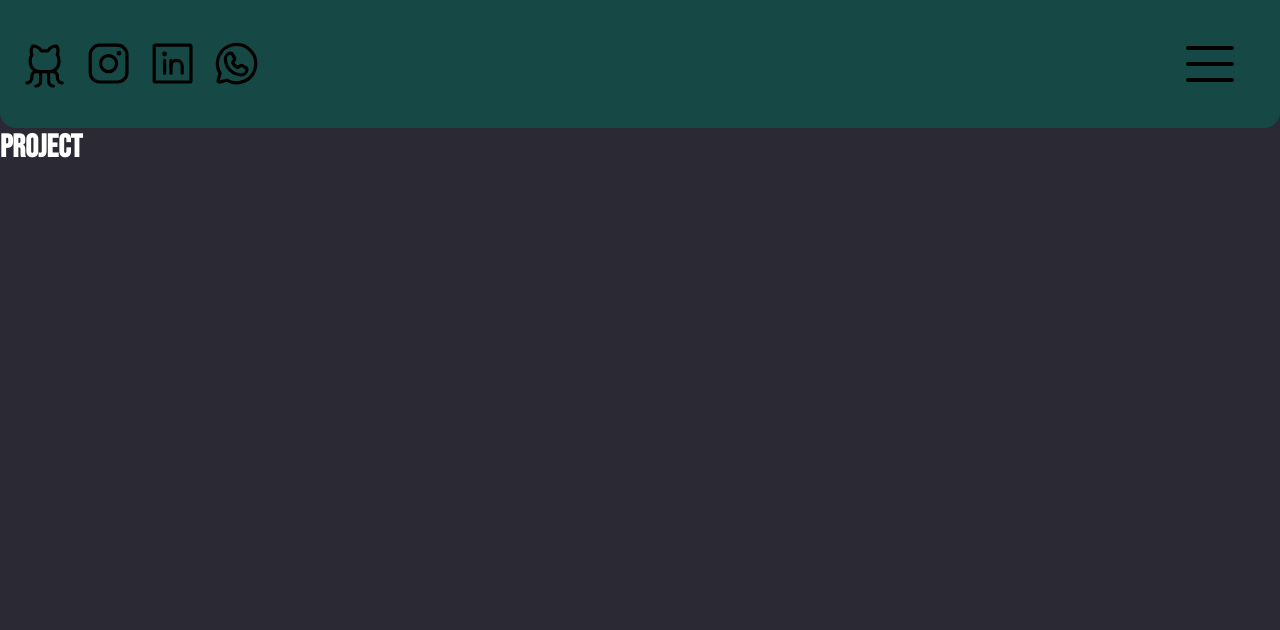
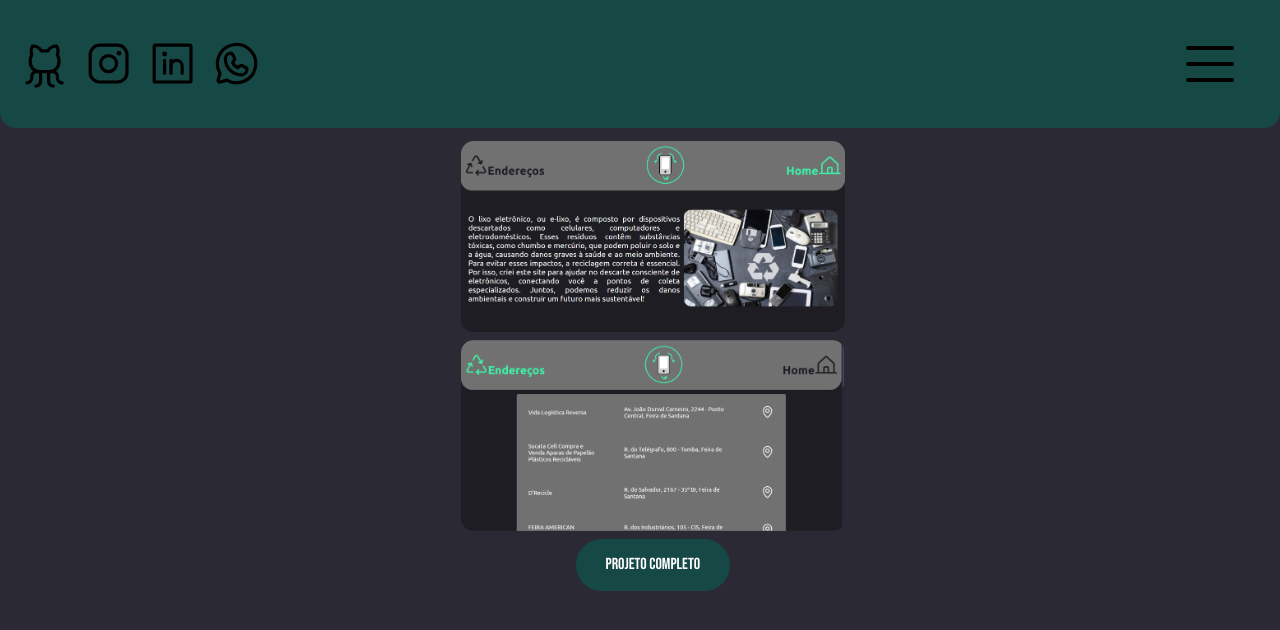
Before and after one commit to copperlamb78/Portifolio, a React (Vite) app: page /project in a window 1280 px wide. Shown: the top 630 px of the page. Built offline with nearby package versions, Linux system fonts and the light colour scheme.

Commit message:
add first project

```diff
--- a/src/Pages/Project/index.tsx
+++ b/src/Pages/Project/index.tsx
@@ -1,5 +1,22 @@
+import { Image, LinkDiv, ProjectContainer, ProjectMainContainer, StyledLink } from "./styles";
+import HOME from '../../assets/FirstProject1.png'
+import ADDRES from '../../assets/FirstProject2.png'
+
 export function Project() {
     return(
-        <h1>Project</h1>
+        <ProjectMainContainer>
+            <ProjectContainer>
+                <Image src={HOME}/>
+                <Image src={ADDRES}/>
+                <LinkDiv>
+                    <StyledLink
+                        href="https://github.com/copperlamb78/Eletronic_Recycling"
+                        target="_blank"
+                    >
+                        Projeto completo
+                    </StyledLink>
+                </LinkDiv>
+            </ProjectContainer>
+        </ProjectMainContainer>
     )
 }
--- a/src/Pages/Project/styles.ts
+++ b/src/Pages/Project/styles.ts
@@ -0,0 +1,44 @@
+import styled from "styled-components";
+
+export const ProjectMainContainer = styled.div`
+    max-width: 80vw;
+    margin: auto;
+    display: flex;
+    flex-direction: column;
+    gap: 1.5vh;
+    padding: 1vw;
+`
+export const ProjectContainer = styled.div`
+    width: 80vw;
+    display: flex;
+    flex-direction: column;
+    justify-content: center;
+    align-items: center;
+    gap: 1vh;
+`
+export const Image = styled.img`
+    width: 30vw;
+    border-radius: 1vw;
+`
+export const LinkDiv = styled.div`
+
+    /* background-color: ${props => props.theme.colors.primary}; */
+
+
+`
+export const StyledLink = styled.a`
+    display: flex;
+    justify-content: center;
+    align-items: center;
+    text-decoration: none;
+    width: 12vw;
+    border-radius: 2vw;
+    height: 4vw;
+    background-color: ${props => props.theme.colors.primary};
+    color: ${props => props.theme.colors.bw};
+    transition: background-color 0.3s;
+
+    &:hover {
+        background-color: ${props => props.theme.colors.secondary};
+    }
+`
```
Also changed, not shown: src/assets/FirstProject1.png (added), src/assets/FirstProject2.png (added).
